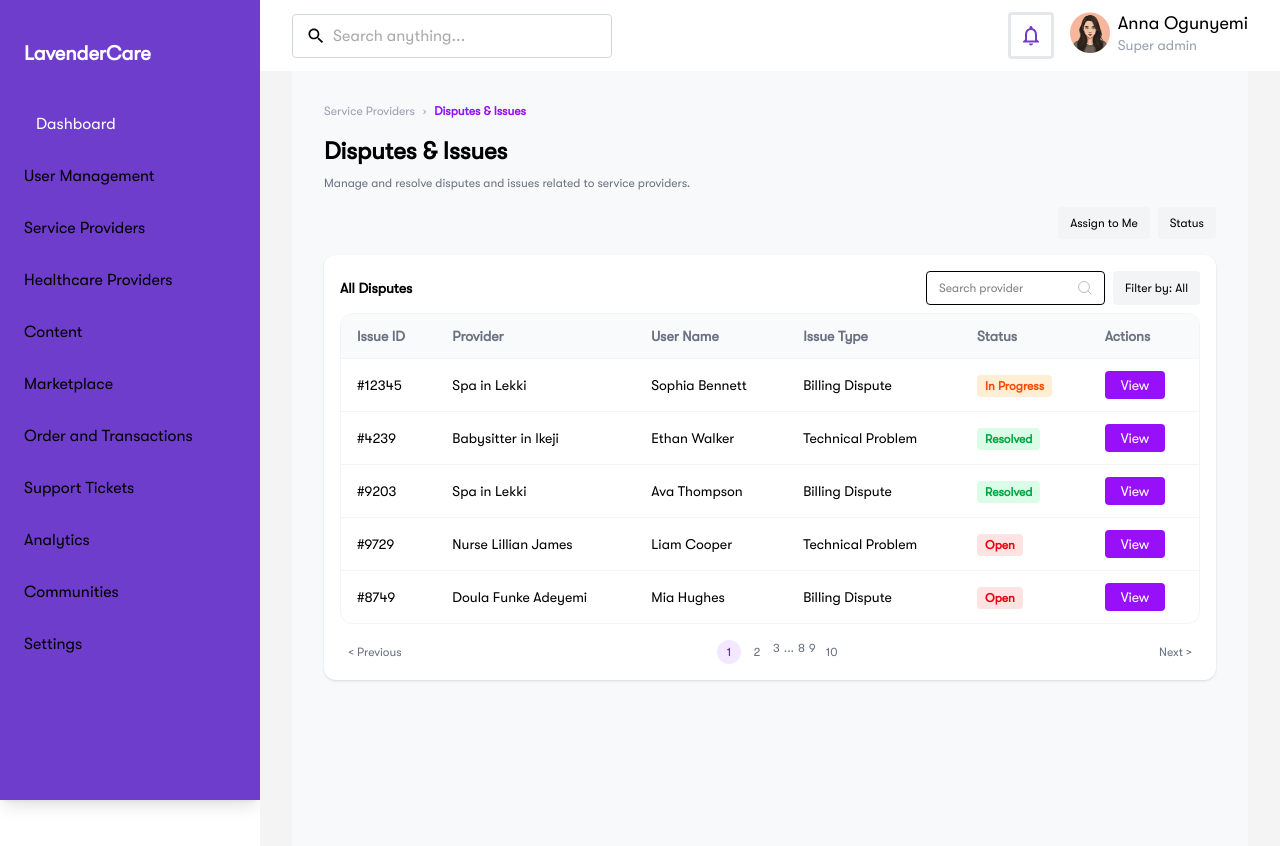
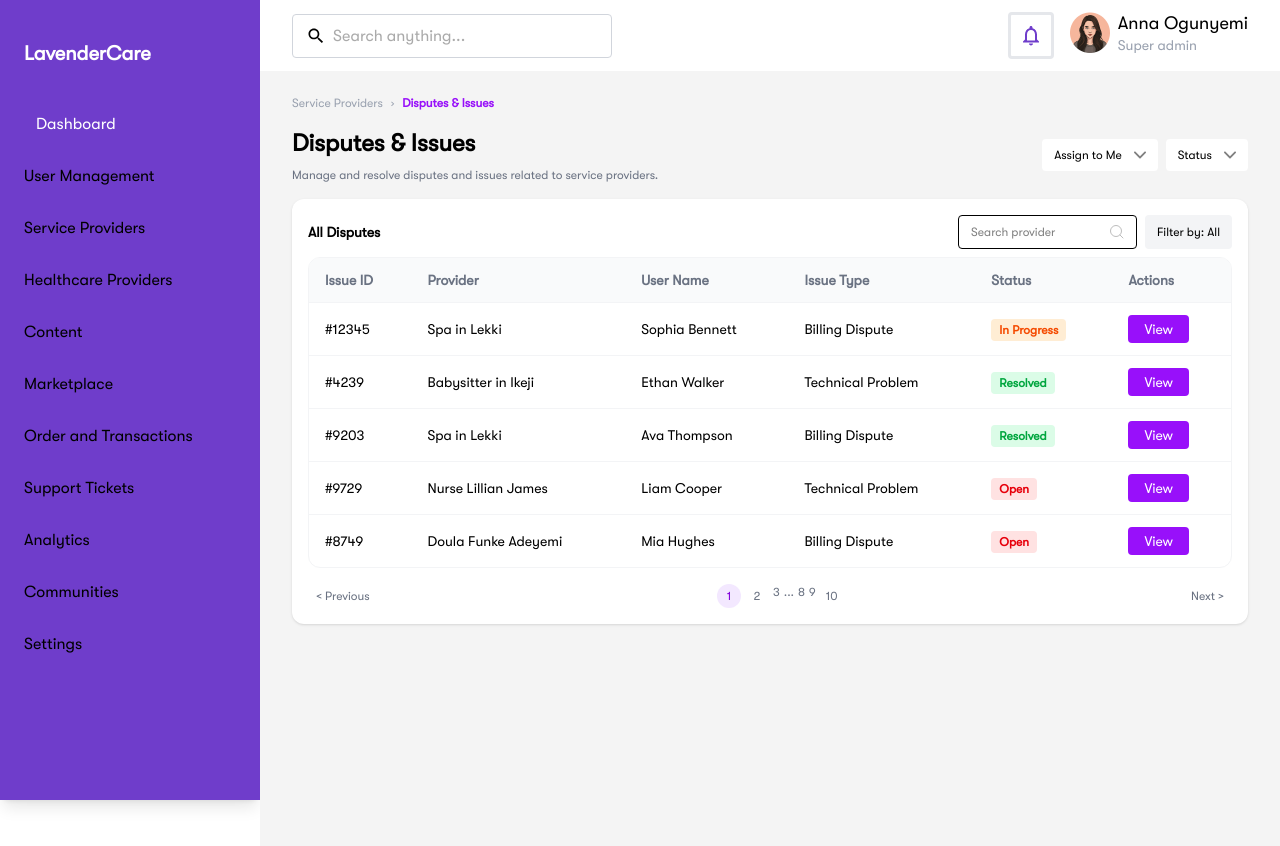
Before and after one commit to FrontendSuberu/lavenderCare, a React (Vite) app: page /admin/service-provider/disputes in a window 1280 px wide. Shown: the top 846 px of the page. Built offline with nearby package versions, Linux system fonts and the light colour scheme.

Commit message:
dispute updated .2

```diff
--- a/src/pages/admin/serviceProvider/Disputes.jsx
+++ b/src/pages/admin/serviceProvider/Disputes.jsx
@@ -2,71 +2,190 @@ import React from "react";
 import { useNavigate } from "react-router-dom";
 
 const disputes = [
-  { id: "12345", provider: "Spa in Lekki", user: "Sophia Bennett", type: "Billing Dispute", status: "In Progress" },
-  { id: "4239", provider: "Babysitter in Ikeji", user: "Ethan Walker", type: "Technical Problem", status: "Resolved" },
-  { id: "9203", provider: "Spa in Lekki", user: "Ava Thompson", type: "Billing Dispute", status: "Resolved" },
-  { id: "9729", provider: "Nurse Lillian James", user: "Liam Cooper", type: "Technical Problem", status: "Open" },
-  { id: "8749", provider: "Doula Funke Adeyemi", user: "Mia Hughes", type: "Billing Dispute", status: "Open" },
+  {
+    id: "12345",
+    provider: "Spa in Lekki",
+    user: "Sophia Bennett",
+    type: "Billing Dispute",
+    status: "In Progress",
+  },
+  {
+    id: "4239",
+    provider: "Babysitter in Ikeji",
+    user: "Ethan Walker",
+    type: "Technical Problem",
+    status: "Resolved",
+  },
+  {
+    id: "9203",
+    provider: "Spa in Lekki",
+    user: "Ava Thompson",
+    type: "Billing Dispute",
+    status: "Resolved",
+  },
+  {
+    id: "9729",
+    provider: "Nurse Lillian James",
+    user: "Liam Cooper",
+    type: "Technical Problem",
+    status: "Open",
+  },
+  {
+    id: "8749",
+    provider: "Doula Funke Adeyemi",
+    user: "Mia Hughes",
+    type: "Billing Dispute",
+    status: "Open",
+  },
 ];
 
 const statusColors = {
   "In Progress": "bg-orange-100 text-orange-600",
-  "Resolved": "bg-green-100 text-green-600",
-  "Open": "bg-red-100 text-red-600",
+  Resolved: "bg-green-100 text-green-600",
+  Open: "bg-red-100 text-red-600",
 };
 
 function Disputes() {
   const navigate = useNavigate();
   return (
-    <div className="p-2 sm:p-4 md:p-8 bg-[#F8F9FB] min-h-screen">
+    <div className=" pt-6 min-h-screen">
       <div className="flex flex-wrap items-center gap-2 text-xs text-gray-400 mb-2 sm:mb-4">
         <span>Service Providers</span>
         <span>›</span>
         <span className="text-purple-600 font-semibold">Disputes & Issues</span>
       </div>
-      <h2 className="text-xl sm:text-2xl font-bold mb-1 sm:mb-2">Disputes & Issues</h2>
-      <div className="text-xs text-gray-500 mb-4">Manage and resolve disputes and issues related to service providers.</div>
-      <div className="flex flex-wrap gap-2 mb-4 justify-end">
-        <button className="bg-gray-100 px-2 sm:px-3 py-2 rounded text-xs">Assign to Me</button>
-        <button className="bg-gray-100 px-2 sm:px-3 py-2 rounded text-xs">Status</button>
+
+      {/* disputes header */}
+      <div className="flex justify-between items-center">
+
+      <div>
+        <h2 className="text-xl sm:text-2xl font-bold mb-1 sm:mb-2">
+          Disputes & Issues
+        </h2>
+        <div className="text-xs text-gray-500 mb-4">
+          Manage and resolve disputes and issues related to service providers.
+        </div>
       </div>
+
+      <div className="flex flex-wrap gap-2 mb-4 justify-end w-max">
+        <button className="bg-white px-2 flex items-center gap-3 sm:px-3 py-2 rounded text-xs">
+          Assign to Me{" "}
+          <svg
+            width="12"
+            height="10"
+            viewBox="0 0 16 10"
+            fill="none"
+            xmlns="http://www.w3.org/2000/svg"
+          >
+            <path
+              fill-rule="evenodd"
+              clip-rule="evenodd"
+              d="M0.351472 0.751862C0.820101 0.283233 1.5799 0.283233 2.04853 0.751863L8 6.70334L13.9515 0.751864C14.4201 0.283235 15.1799 0.283235 15.6485 0.751864C16.1172 1.22049 16.1172 1.98029 15.6485 2.44892L8.84853 9.24892C8.62348 9.47396 8.31826 9.60039 8 9.60039C7.68174 9.60039 7.37651 9.47396 7.15147 9.24892L0.351472 2.44892C-0.117157 1.98029 -0.117157 1.22049 0.351472 0.751862Z"
+              fill="black"
+              fill-opacity="0.5"
+            />
+          </svg>
+        </button>
+        <button className="bg-white px-2 flex items-center gap-3 sm:px-3 py-2 rounded text-xs">
+          Status{" "}
+          <svg
+            width="12"
+            height="10"
+            viewBox="0 0 16 10"
+            fill="none"
+            xmlns="http://www.w3.org/2000/svg"
+          >
+            <path
+              fill-rule="evenodd"
+              clip-rule="evenodd"
+              d="M0.351472 0.751862C0.820101 0.283233 1.5799 0.283233 2.04853 0.751863L8 6.70334L13.9515 0.751864C14.4201 0.283235 15.1799 0.283235 15.6485 0.751864C16.1172 1.22049 16.1172 1.98029 15.6485 2.44892L8.84853 9.24892C8.62348 9.47396 8.31826 9.60039 8 9.60039C7.68174 9.60039 7.37651 9.47396 7.15147 9.24892L0.351472 2.44892C-0.117157 1.98029 -0.117157 1.22049 0.351472 0.751862Z"
+              fill="black"
+              fill-opacity="0.5"
+            />
+          </svg>
+        </button>
+      </div>
+      </div>
+
+
       <div className="bg-white rounded-xl p-2 sm:p-4 shadow-sm">
         <div className="flex flex-col sm:flex-row sm:items-center sm:justify-between gap-2 mb-2">
           <div className="font-semibold text-sm mb-2 sm:mb-0">All Disputes</div>
           <div className="flex gap-2 w-full sm:w-auto">
             <div className="relative flex-1">
-              <input className="w-full border rounded px-3 py-2 text-xs" placeholder="Search provider" />
+              <input
+                className="w-full border rounded px-3 py-2 text-xs"
+                placeholder="Search provider"
+              />
               <span className="absolute right-3 top-1/2 -translate-y-1/2 text-gray-400">
-                <svg width="16" height="16" fill="none" viewBox="0 0 16 16"><circle cx="7" cy="7" r="5.5" stroke="#BDBDBD"/><path d="M11 11l3 3" stroke="#BDBDBD" strokeLinecap="round"/></svg>
+                <svg width="16" height="16" fill="none" viewBox="0 0 16 16">
+                  <circle cx="7" cy="7" r="5.5" stroke="#BDBDBD" />
+                  <path d="M11 11l3 3" stroke="#BDBDBD" strokeLinecap="round" />
+                </svg>
               </span>
             </div>
-            <button className="bg-gray-100 px-2 sm:px-3 py-2 rounded text-xs">Filter by: All</button>
+            <button className="bg-gray-100 px-2 sm:px-3 py-2 rounded text-xs">
+              Filter by: All
+            </button>
           </div>
         </div>
         <div className="overflow-x-auto rounded-xl border border-gray-100">
           <table className="min-w-full text-xs sm:text-sm">
             <thead className="bg-gray-50">
               <tr>
-                <th className="py-2 sm:py-3 px-2 sm:px-4 text-left font-semibold text-gray-500 whitespace-nowrap">Issue ID</th>
-                <th className="py-2 sm:py-3 px-2 sm:px-4 text-left font-semibold text-gray-500 whitespace-nowrap">Provider</th>
-                <th className="py-2 sm:py-3 px-2 sm:px-4 text-left font-semibold text-gray-500 whitespace-nowrap">User Name</th>
-                <th className="py-2 sm:py-3 px-2 sm:px-4 text-left font-semibold text-gray-500 whitespace-nowrap">Issue Type</th>
-                <th className="py-2 sm:py-3 px-2 sm:px-4 text-left font-semibold text-gray-500 whitespace-nowrap">Status</th>
-                <th className="py-2 sm:py-3 px-2 sm:px-4 text-left font-semibold text-gray-500 whitespace-nowrap">Actions</th>
+                <th className="py-2 sm:py-3 px-2 sm:px-4 text-left font-semibold text-gray-500 whitespace-nowrap">
+                  Issue ID
+                </th>
+                <th className="py-2 sm:py-3 px-2 sm:px-4 text-left font-semibold text-gray-500 whitespace-nowrap">
+                  Provider
+                </th>
+                <th className="py-2 sm:py-3 px-2 sm:px-4 text-left font-semibold text-gray-500 whitespace-nowrap">
+                  User Name
+                </th>
+                <th className="py-2 sm:py-3 px-2 sm:px-4 text-left font-semibold text-gray-500 whitespace-nowrap">
+                  Issue Type
+                </th>
+                <th className="py-2 sm:py-3 px-2 sm:px-4 text-left font-semibold text-gray-500 whitespace-nowrap">
+                  Status
+                </th>
+                <th className="py-2 sm:py-3 px-2 sm:px-4 text-left font-semibold text-gray-500 whitespace-nowrap">
+                  Actions
+                </th>
               </tr>
             </thead>
             <tbody>
               {disputes.map((d, idx) => (
                 <tr key={d.id} className="border-t border-gray-100">
-                  <td className="py-2 sm:py-3 px-2 sm:px-4 whitespace-nowrap">#{d.id}</td>
-                  <td className="py-2 sm:py-3 px-2 sm:px-4 whitespace-nowrap">{d.provider}</td>
-                  <td className="py-2 sm:py-3 px-2 sm:px-4 whitespace-nowrap">{d.user}</td>
-                  <td className="py-2 sm:py-3 px-2 sm:px-4 whitespace-nowrap">{d.type}</td>
                   <td className="py-2 sm:py-3 px-2 sm:px-4 whitespace-nowrap">
-                    <span className={`px-2 py-1 rounded text-xs font-semibold ${statusColors[d.status]}`}>{d.status}</span>
+                    #{d.id}
                   </td>
                   <td className="py-2 sm:py-3 px-2 sm:px-4 whitespace-nowrap">
-                    <button className="bg-purple-600 text-white px-4 py-1 rounded" onClick={() => navigate(`/admin/service-provider/disputes/${d.id}`)}>View</button>
+                    {d.provider}
+                  </td>
+                  <td className="py-2 sm:py-3 px-2 sm:px-4 whitespace-nowrap">
+                    {d.user}
+                  </td>
+                  <td className="py-2 sm:py-3 px-2 sm:px-4 whitespace-nowrap">
+                    {d.type}
+                  </td>
+                  <td className="py-2 sm:py-3 px-2 sm:px-4 whitespace-nowrap">
+                    <span
+                      className={`px-2 py-1 rounded text-xs font-semibold ${
+                        statusColors[d.status]
+                      }`}
+                    >
+                      {d.status}
+                    </span>
+                  </td>
+                  <td className="py-2 sm:py-3 px-2 sm:px-4 whitespace-nowrap">
+                    <button
+                      className="bg-purple-600 text-white px-4 py-1 rounded"
+                      onClick={() =>
+                        navigate(`/admin/service-provider/disputes/${d.id}`)
+                      }
+                    >
+                      View
+                    </button>
                   </td>
                 </tr>
               ))}
@@ -77,13 +196,19 @@ function Disputes() {
         <div className="flex flex-col sm:flex-row justify-between items-center mt-4 text-xs text-gray-500 gap-2">
           <button className="px-2 py-1">&lt; Previous</button>
           <div className="flex gap-1 flex-wrap">
-            <button className="w-6 h-6 rounded-full bg-purple-100 text-purple-700">1</button>
-            <button className="w-6 h-6 rounded-full hover:bg-purple-100">2</button>
+            <button className="w-6 h-6 rounded-full bg-purple-100 text-purple-700">
+              1
+            </button>
+            <button className="w-6 h-6 rounded-full hover:bg-purple-100">
+              2
+            </button>
             <span>3</span>
             <span>...</span>
             <span>8</span>
             <span>9</span>
-            <button className="w-6 h-6 rounded-full hover:bg-purple-100">10</button>
+            <button className="w-6 h-6 rounded-full hover:bg-purple-100">
+              10
+            </button>
           </div>
           <button className="px-2 py-1">Next &gt;</button>
         </div>
```
